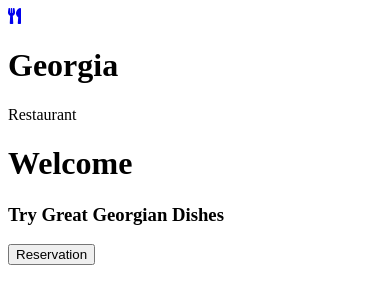
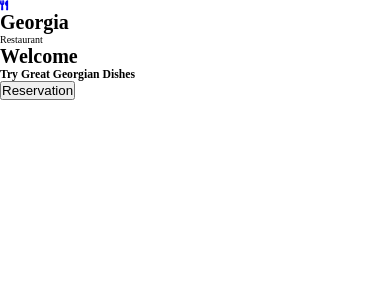
Before and after one commit to erhanertem/Website-Georgia_Restaurant, a website: page index.html in a window 390 px wide. Drawn offline with Linux system fonts and the light colour scheme.

Commit message:
Add  CSS global reset and establish responsive rem unit

```diff
--- a/scss/base/_base.scss
+++ b/scss/base/_base.scss
@@ -0,0 +1,21 @@
+//global definitions are registered here
+/* universal reset which includes after and before pseudo elements as well - we increased the spectrum of coverage */
+*,
+*::after,
+*::before {
+	margin: 0;
+	padding: 0;
+	box-sizing: inherit;
+	/* we moved the border-box definition to body and here provided inherit - its a better implementation */
+}
+
+html {
+	/*root font size is always selected in the html element */
+	// @ default between 1200 and 1800 we had 10px per 1 rem
+	/* change default font-size=10px => 10/16*100=62.5% is now 1rem */
+	font-size: 62.5%;
+}
+
+body {
+	box-sizing: border-box;
+}
```
Also changed, not shown: scss/main.css, 1 other file.
